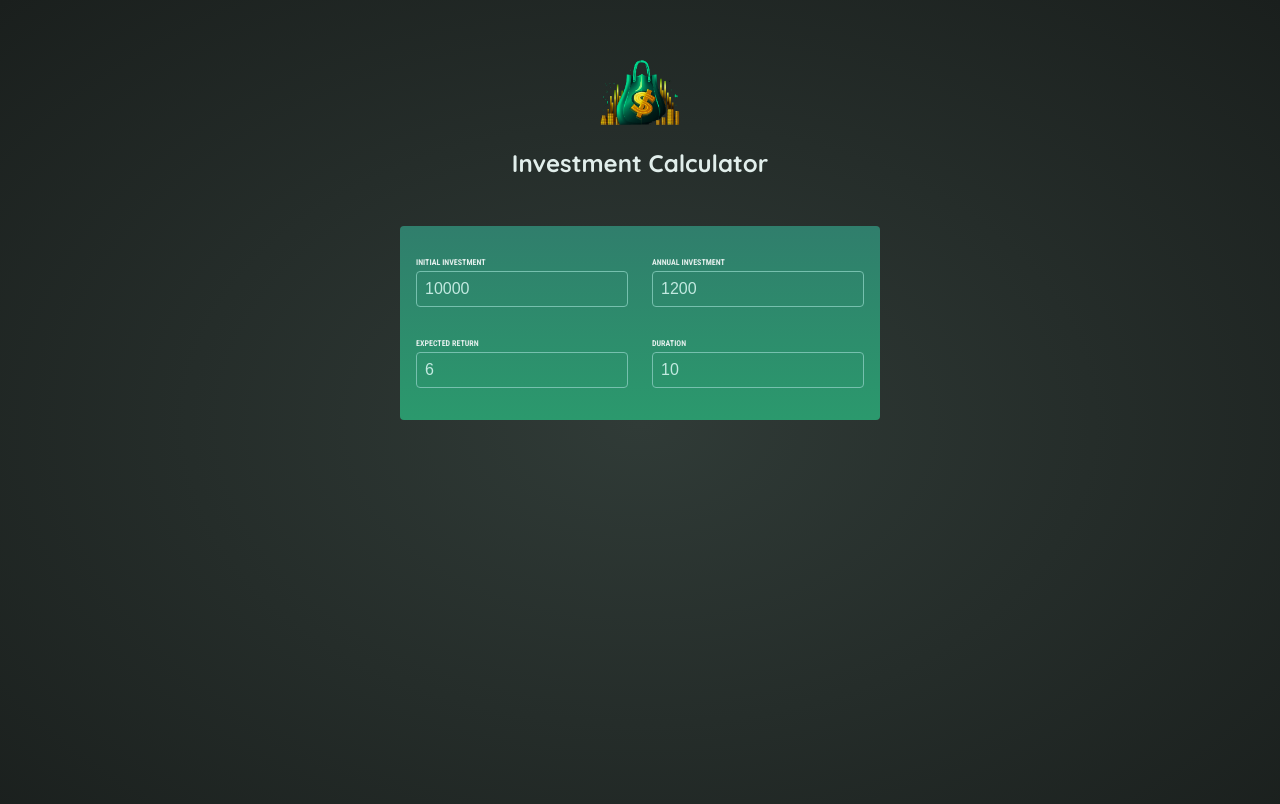
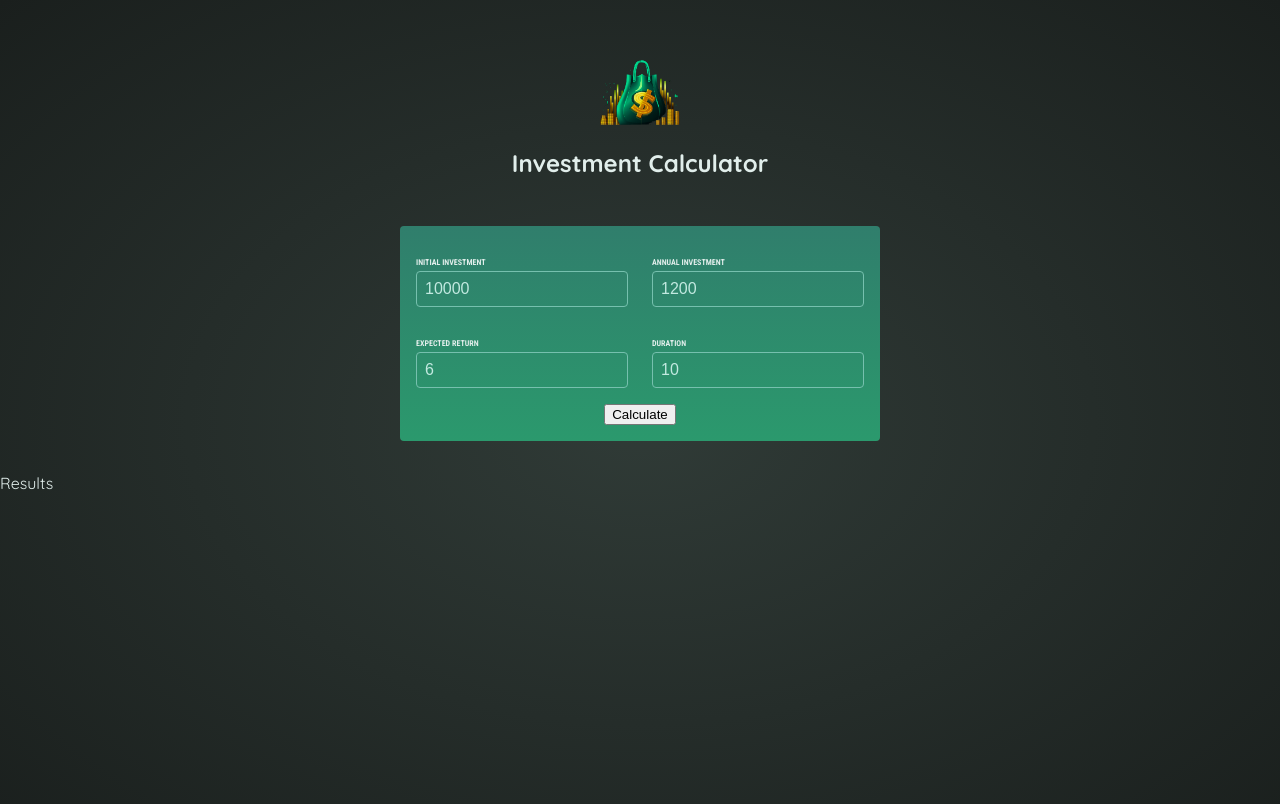
Before and after one commit to fohunoff/investment-calculator, a React (Vite) app: page / in a window 1280 px wide. Shown: the top 804 px of the page. Built offline with nearby package versions, Linux system fonts and the light colour scheme.

Commit message:
lift state up from UserInput

```diff
--- a/src/App.jsx
+++ b/src/App.jsx
@@ -1,11 +1,31 @@
+import { useState } from "react";
+
 import Header from "./components/Header"
 import UserInput from "./components/UserInput"
+import Results from "./components/Results"
 
 function App() {
+   const [userInput, setUserInput] = useState({
+    initialInvestment: 10000,
+    annualInvestment: 1200,
+    expectedReturn: 6,
+    duration: 10
+  });
+
+  function handleChange(inputIdentifier, newValue) {
+    setUserInput((prevUserInput) => {
+      return {
+        ...prevUserInput,
+        [inputIdentifier]: newValue,
+      }
+    })
+  }
+
   return (
     <>
       <Header />
-      <UserInput />
+      <UserInput userInput={userInput} onChange={handleChange} />
+      <Results userInput={userInput} />
     </>
   )
 }
--- /dev/null
+++ b/src/components/Results.jsx
@@ -0,0 +1,5 @@
+export default function Results() {
+    return (
+      <p>Results</p>
+    )
+}
--- a/src/components/UserInput.jsx
+++ b/src/components/UserInput.jsx
@@ -1,22 +1,6 @@
 import { useState } from "react"
 
-export default function UserInput() {
-  const [userInput, setUserInput] = useState({
-    initialInvestment: 10000,
-    annualInvestment: 1200,
-    expectedReturn: 6,
-    duration: 10
-  });
-
-  function handleChange(inputIdentifier, newValue) {
-    setUserInput((prevUserInput) => {
-      return {
-        ...prevUserInput,
-        [inputIdentifier]: newValue,
-      }
-    })
-  }
-
+export default function UserInput({ userInput, onChange }) {
   return (
     <section id="user-input">
       <div className="input-group">
@@ -25,7 +9,7 @@ export default function UserInput() {
           <input
             type="number"
             value={userInput.initialInvestment}
-            onChange={(evt) => handleChange('initialInvestment', evt.target.value)}
+            onChange={(evt) => onChange('initialInvestment', evt.target.value)}
             required
           />
         </p>
@@ -34,7 +18,7 @@ export default function UserInput() {
           <input
             type="number"
             value={userInput.annualInvestment}
-            onChange={(evt) => handleChange('annualInvestment', evt.target.value)}
+            onChange={(evt) => onChange('annualInvestment', evt.target.value)}
             required
           />
         </p>
@@ -46,7 +30,7 @@ export default function UserInput() {
           <input
             type="number"
             value={userInput.expectedReturn}
-            onChange={(evt) => handleChange('expectedReturn', evt.target.value)}
+            onChange={(evt) => onChange('expectedReturn', evt.target.value)}
             required
           />
         </p>
@@ -55,11 +39,15 @@ export default function UserInput() {
           <input
             type="number"
             value={userInput.duration}
-            onChange={(evt) => handleChange('duration', evt.target.value)}
+            onChange={(evt) => onChange('duration', evt.target.value)}
             required
           />
         </p>
       </div>
+
+      <div className="input-group">
+        <button>Calculate</button>
+      </div>
     </section>
   )
 }
```
